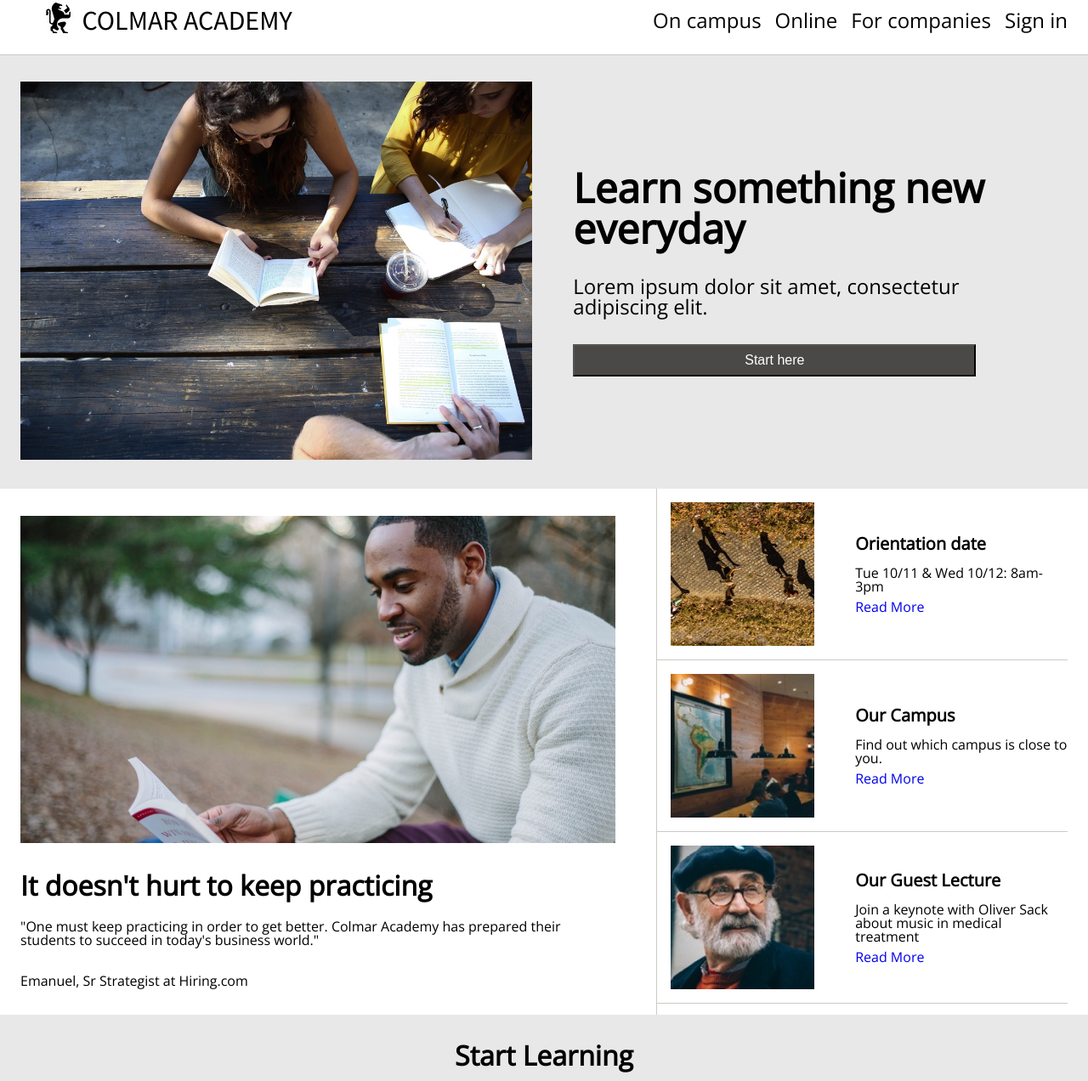
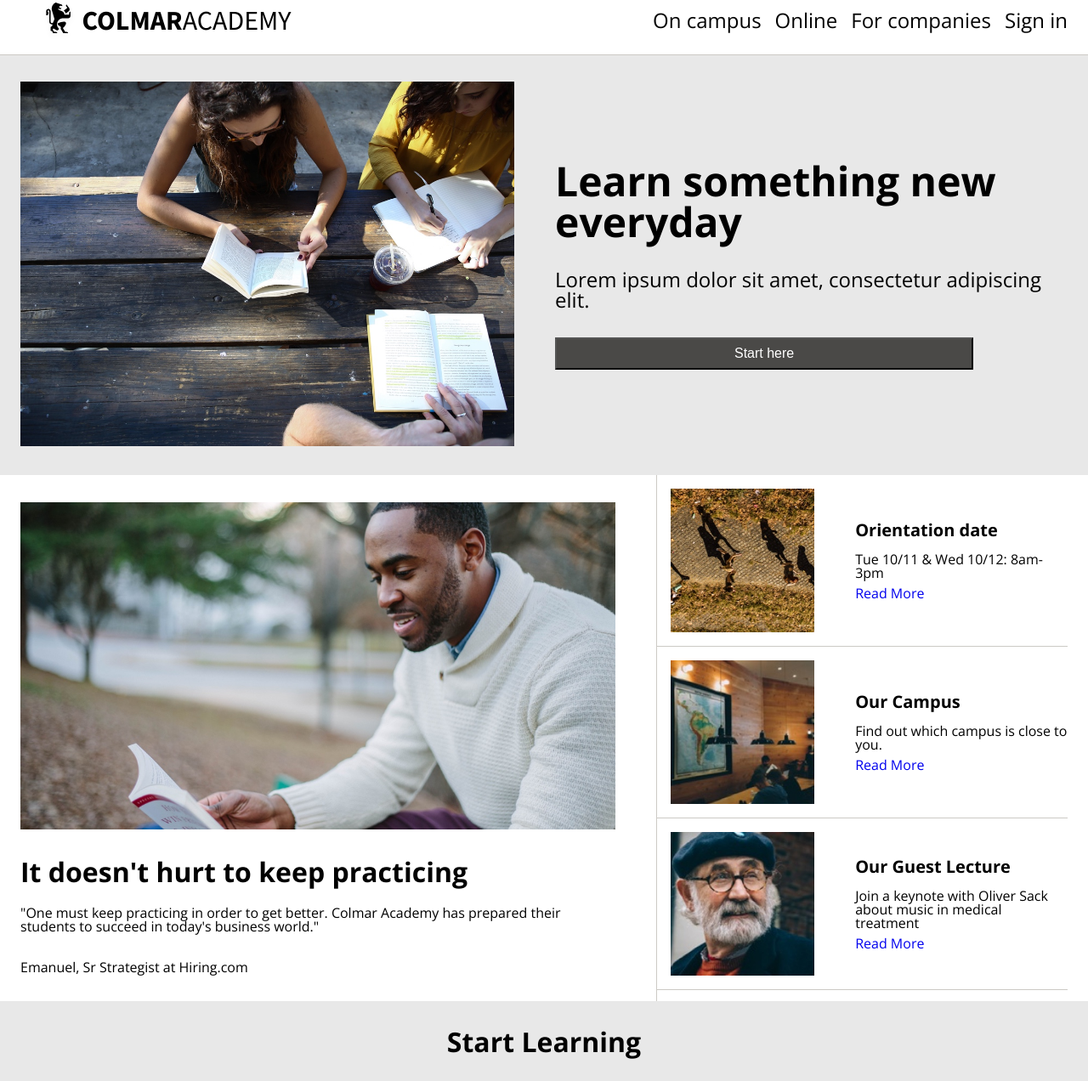
Before and after one commit to katejw7/colmar, a plain HTML site: page index.html in a window 1280 px wide. Shown: the top 1272 px of the page at 85% size. Drawn offline with nearby package versions, Linux system fonts and the light colour scheme.

Commit message:
styling tweaks

```diff
--- a/index.html
+++ b/index.html
@@ -5,7 +5,7 @@
     <title>Colmar Academy</title>
     <link href="resources/css/reset.css" type="text/css" rel="stylesheet" />
     <link href="resources/css/style.css" type="text/css" rel="stylesheet" />
-    <link href="https://fonts.googleapis.com/css?family=Open+Sans|Source+Sans+Pro" rel="stylesheet">
+    <link href="https://fonts.googleapis.com/css?family=Open+Sans:400,700|Source+Sans+Pro:400,700" rel="stylesheet">
   </head>
 
   <body>
@@ -14,7 +14,7 @@
       <div class="header container">
         <div class="title container">
           <img src="./resources/images/ic-logo.svg" alt="logo"/>
-          <p class="name"><embed="strong">Colmar</embed> Academy </p>
+          <span class="name">Colmar</span> <span>Academy</span>
         </div>
         <nav class="desktop container">
           <ul>
--- a/resources/css/style.css
+++ b/resources/css/style.css
@@ -36,6 +36,10 @@ header {
 .title img {
   height: 3rem;
   padding-right: .5rem;
+}
+
+.name {
+  font-weight: 700;
 }
 
 .desktop ul {
@@ -86,7 +90,7 @@ header {
 
 .banner-headers h1 {
   font-size: 3rem;
-  font-weight: 900;
+  font-weight: 700;
   padding-bottom: 2rem;
 }
 
@@ -132,7 +136,7 @@ button {
 
 .description h2 {
   font-size: 2rem;
-  font-weight: 900;
+  font-weight: 700;
   padding-bottom: 1.5rem;
 }
 
@@ -166,7 +170,7 @@ button {
 
 .info-description h4 {
   font-size: 1.25rem;
-  font-weight: 900;
+  font-weight: 700;
   padding-bottom: 0.5rem;
 }
 
@@ -195,7 +199,7 @@ button {
 .learning h2 {
   text-align: center;
   font-size: 2rem;
-  font-weight: 900;
+  font-weight: 700;
   padding-bottom: 2rem;
 }
 
@@ -226,7 +230,7 @@ button {
 
 .text h4 {
   font-size: 1.25rem;
-  font-weight: 900;
+  font-weight: 700;
   padding-bottom: 0.5rem;
 }
 
@@ -246,7 +250,7 @@ button {
 .thesis h2 {
   text-align: center;
   font-size: 2rem;
-  font-weight: 900;
+  font-weight: 700;
   padding: 2rem;
 }
 
@@ -262,7 +266,7 @@ button {
 
 .video-text h4 {
   font-size: 1.25rem;
-  font-weight: 900;
+  font-weight: 700;
   padding-bottom: 0.5rem;
 }
 
@@ -283,7 +287,7 @@ button {
 
 .thesis-text h4 {
   font-size: 1.25rem;
-  font-weight: 900;
+  font-weight: 700;
   padding-bottom: 0.5rem;
 }
 
```
